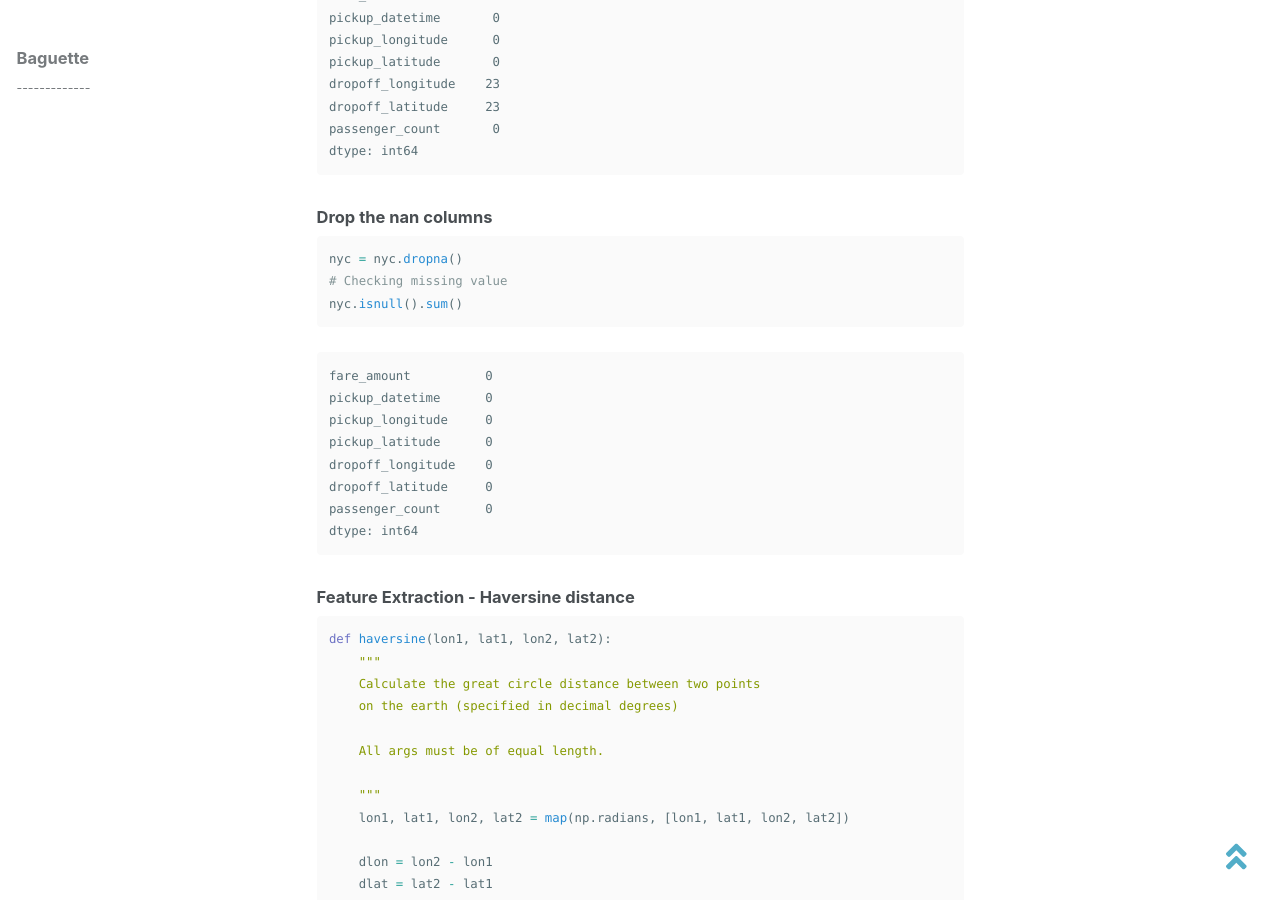
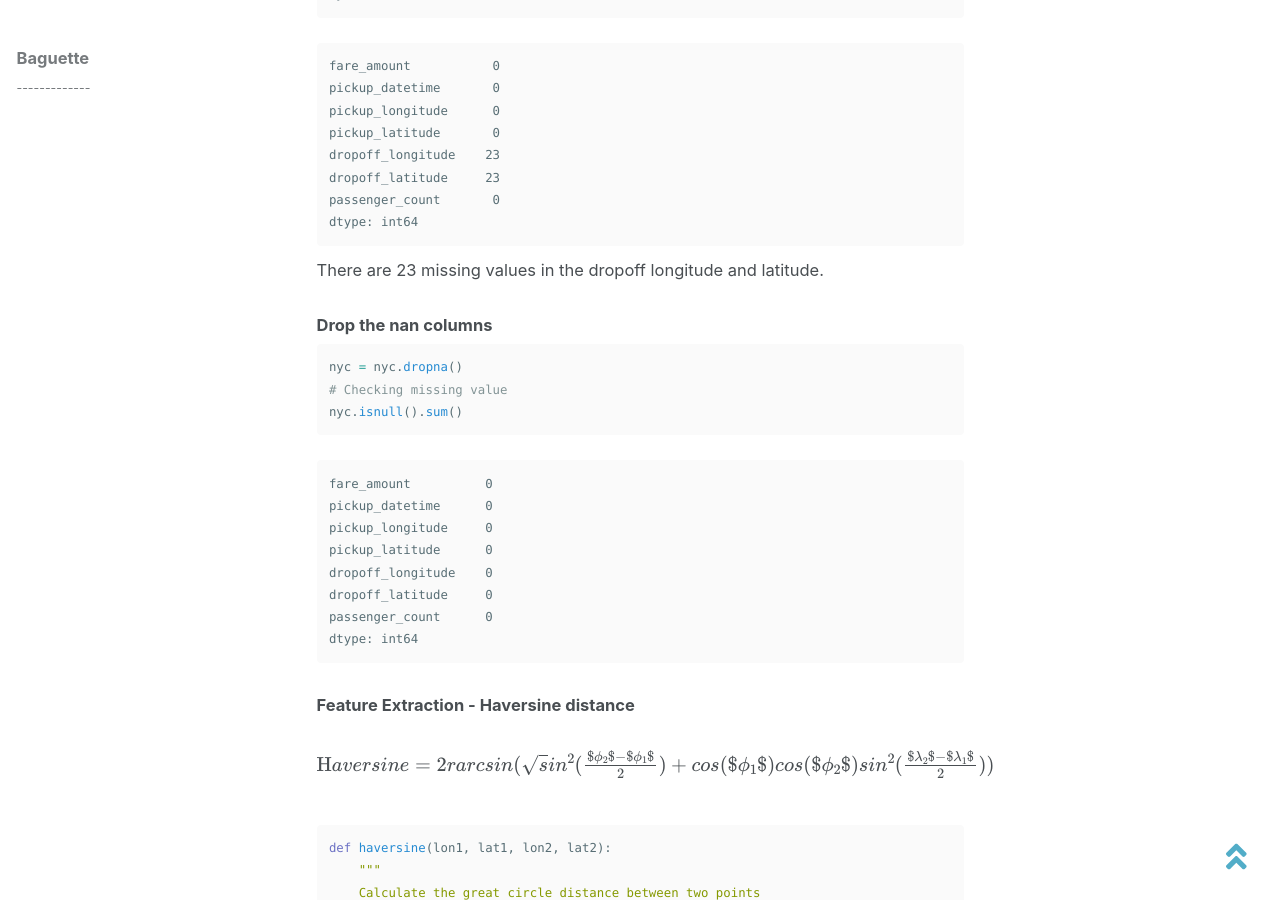
Before and after one commit to baguettexci/baguettexci.gituhb.io, a Jekyll site: the page built from _posts/2018-10-28-NYC-Taxi.md, in a window 1280 px wide and 900 px high, scrolled down 1787 px. Built offline with Jekyll 4.4.1, drawn with Linux system fonts in a browser that asks for light colours; nearby versions of some CDN libraries; formulas are drawn with MathJax 3; some of the changed text lies outside the part shown.

Commit message:
Update 2018-10-28-NYC-Taxi.md

````diff
--- a/_posts/2018-10-28-NYC-Taxi.md
+++ b/_posts/2018-10-28-NYC-Taxi.md
@@ -23,6 +23,7 @@ import seaborn as sns
 ```
 
 ### Load & Viewing the Data
+Using 3 million rows out of the total of 55 million rows in the dataset from kaggle and also dropping the column, key.
 ```python
 pd.set_option('display.float_format', lambda x: '%.3f' % x)
 nyc = pd.read_csv("C:/Users/Weasel/Desktop/NYC Taxi/train.csv", nrows = 3_000_000, parse_dates = ['pickup_datetime']).drop(columns = 'key')
@@ -125,6 +126,7 @@ dropoff_latitude     23
 passenger_count       0
 dtype: int64
 {% endhighlight %}
+There are 23 missing values in the dropoff longitude and latitude.
 
 ### Drop the nan columns
 ```python
@@ -144,6 +146,11 @@ dtype: int64
 {% endhighlight %}
 
 ### Feature Extraction - Haversine distance
+
+<br/>
+$${\text Haversine}= 2r arcsin({\sqrt sin^2(\frac{$\phi_2$ - $\phi_1$}{2}) + cos($\phi_1$)cos($\phi_2$)sin^2(\frac{$\lambda_2$ - $\lambda_1$}{2})})$$
+<br/>
+
 ```python
 def haversine(lon1, lat1, lon2, lat2):
     """
@@ -641,6 +648,7 @@ plt.show()
 sns.countplot(nyc['hour'], label = "Count")
 ```
 <img src="{{ site.url }}{{ site.baseurl }}/images/NYC Taxi/countplot.png" alt="">
+<br/>
 It shows that 7pm is the peak hour and 5am is the non-peak period
 
 ### Total journies on each weekdays (0 is for Monday)
@@ -667,7 +675,7 @@ plt.ylabel('Fare')
 ```
 <img src="{{ site.url }}{{ site.baseurl }}/images/NYC Taxi/scatter2.png" alt="">
 
-### Plot yearly, distance against fare amount on a Facetgrid
+### Plot of yearly distance against fare amount on a Facetgrid
 ```python
 g = sns.FacetGrid(nyc, col="year", hue="passenger_count", col_wrap=3, height=5)
 g.map(plt.scatter, "distance", "fare_amount")
````
